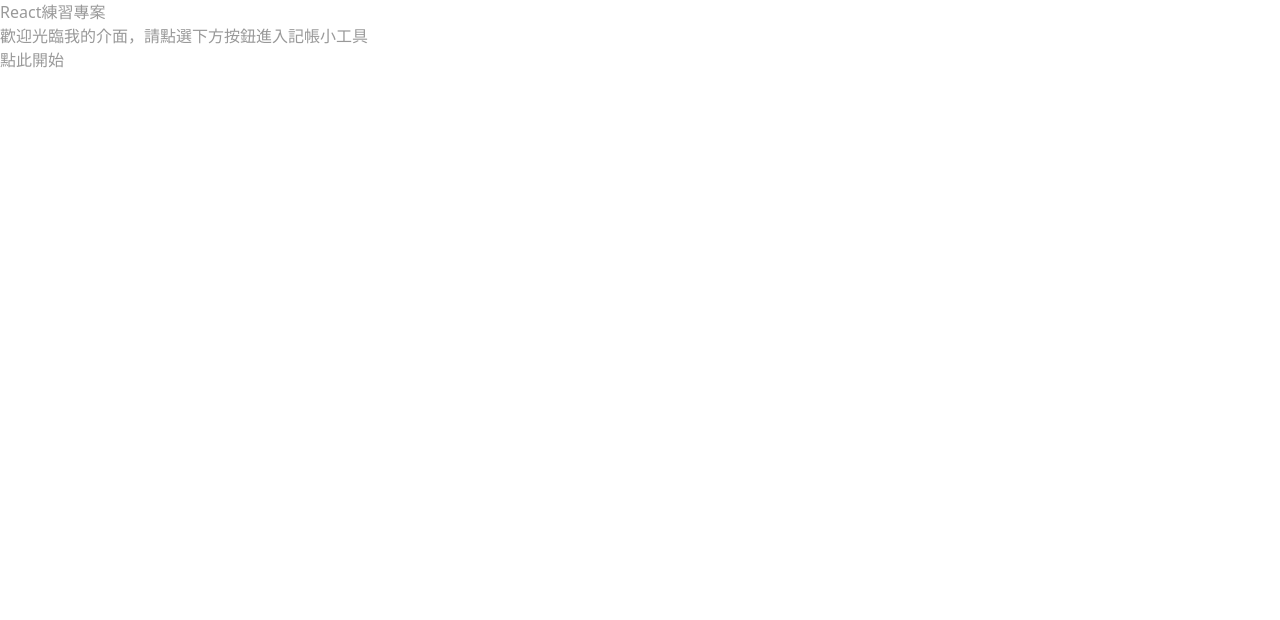
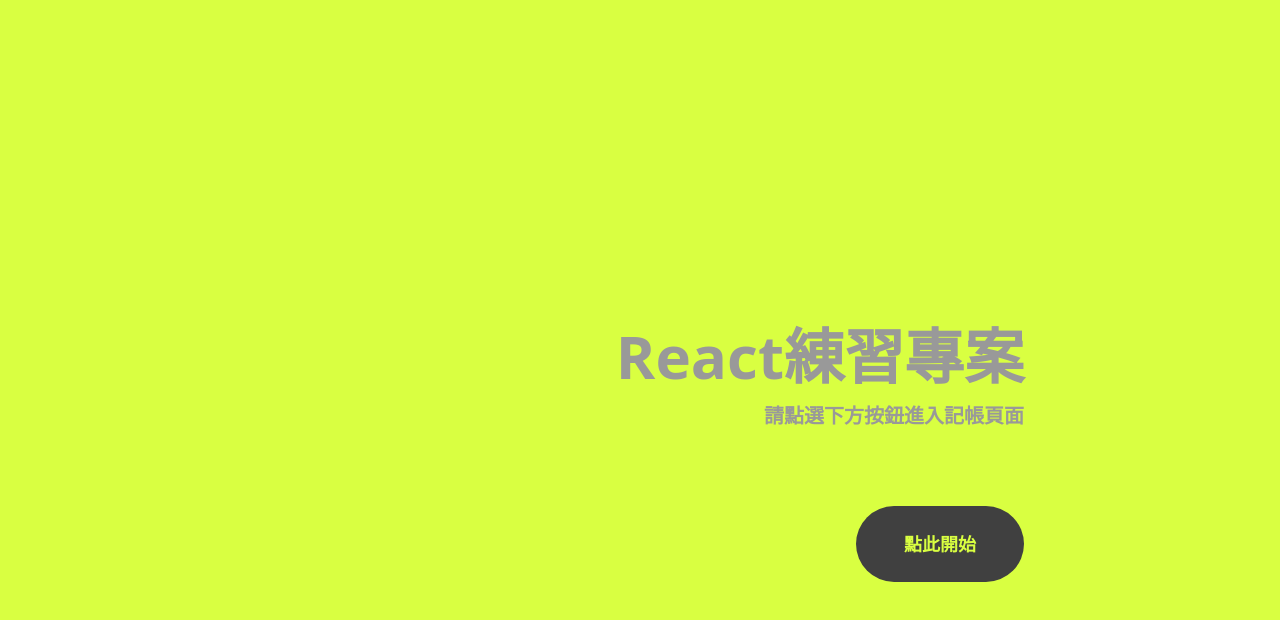
Before and after one commit to orbzs/wh3w1, a Next.js app: page / in a window 1280 px wide. Shown: the top 620 px of the page. Built offline with nearby package versions, Linux system fonts and the light colour scheme.

Commit message:
index page css (unfinished)

```diff
--- a/app/globals.css
+++ b/app/globals.css
@@ -1,3 +1,4 @@
+@import "tailwindcss";
 :root {
   --color-big: #d9ff41;
 }
@@ -15,4 +16,3 @@ body {
 .navboxshadow {
   box-shadow: 0 15px 15px 5px var(--color-big);
 }
-@import "tailwindcss";
--- a/app/page.tsx
+++ b/app/page.tsx
@@ -2,13 +2,17 @@ import Link from "next/link";
 
 export default function Home() {
   return (
-    <main className="">
-      <div className="">
-        <h1 className="">React練習專案</h1>
-        <p className="">歡迎光臨我的介面，請點選下方按鈕進入記帳小工具</p>
+    <main className="stragecolor w-full h-full flex flex-col justify-center items-center pt-8">
+      <div className="w-3/5 h-1/3 flex flex-col justify-center items-end ">
+        <h1 className="text-6xl pb-4 pt-8 font-black">React練習專案</h1>
+        <p className="text-xl pb-8 font-semibold">請點選下方按鈕進入記帳頁面</p>
       </div>
-      <div className="">
-        <Link className="" href="/accounting">
+      <div className=" w-3/5 flex flex-col justify-center items-end">
+        <Link
+          className="text-lg font-bold bg-neutral-700 rounded-full p-6 px-12 text-[#d9ff41]
+"
+          href="/accounting"
+        >
           點此開始
         </Link>
       </div>
```
